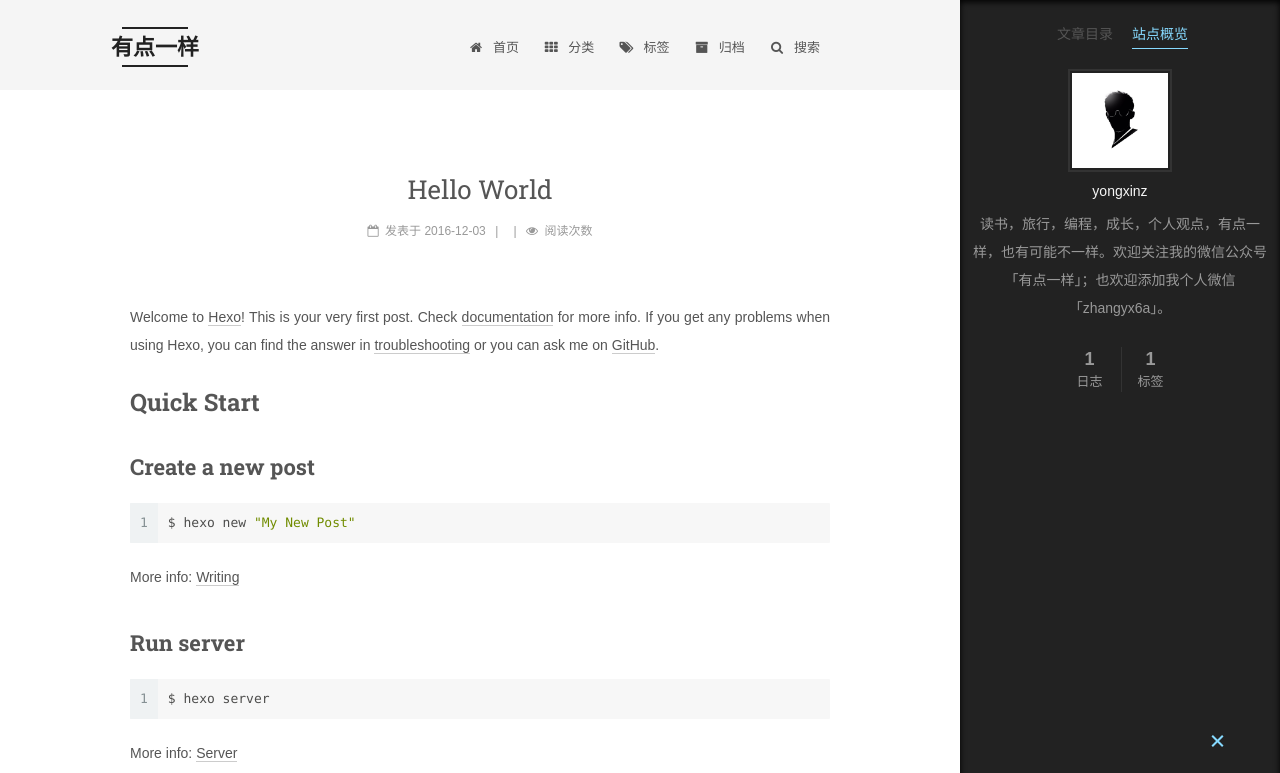
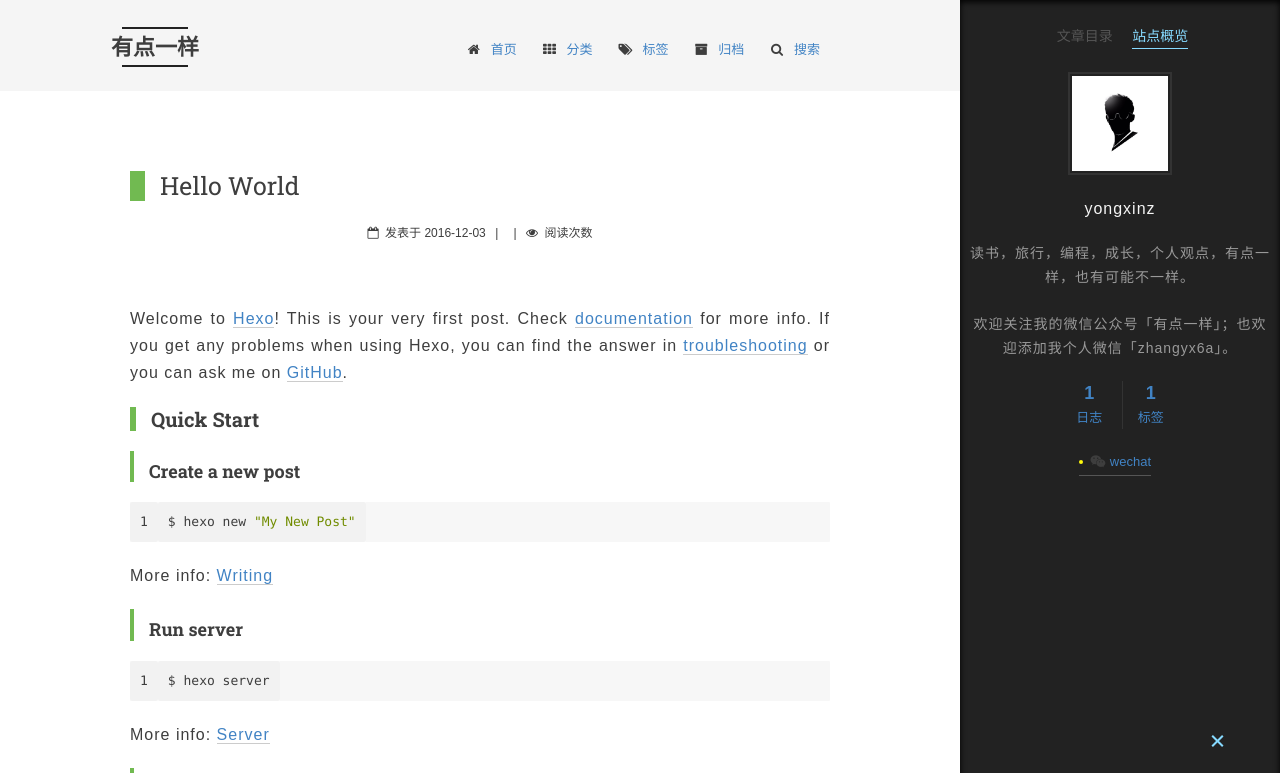
Before and after one commit to yongxinz/yongxinz.github.io, a plain HTML site: page 2016/12/03/hello-world/index.html in a window 1280 px wide. Both pictures are taken after a click on the item "站点概览". Shown: the top 773 px of the page. Drawn offline with Linux system fonts and the light colour scheme; a script that the page names is missing; a web font is replaced by a local one.

Commit message:
Site updated: 2016-12-06 19:05:19

```diff
--- a/2016/12/03/hello-world/index.html
+++ b/2016/12/03/hello-world/index.html
@@ -515,7 +515,7 @@ Quick">
                src="/uploads/avatar.jpg"
                alt="yongxinz" />
           <p class="site-author-name" itemprop="name">yongxinz</p>
-          <p class="site-description motion-element" itemprop="description">读书，旅行，编程，成长，个人观点，有点一样，也有可能不一样。欢迎关注我的微信公众号「有点一样」；也欢迎添加我个人微信「zhangyx6a」。</p>
+          <p class="site-description motion-element" itemprop="description">读书，旅行，编程，成长，个人观点，有点一样，也有可能不一样。<br><br> 欢迎关注我的微信公众号「有点一样」；也欢迎添加我个人微信「zhangyx6a」。</p>
         </div>
         <nav class="site-state motion-element">
           <div class="site-state-item site-state-posts">
@@ -541,6 +541,17 @@ Quick">
 
 
         <div class="links-of-author motion-element">
+
+
+              <span class="links-of-author-item">
+                <a href="http://mp.weixin.qq.com/profile?src=3&timestamp=1481021640&ver=1&signature=Wa7ZtoXUGVhHRWA4QtmuP2z3UZ1ejagEvHwh9SF-GLR*Ww*jlm99ADUSgLJLVAZyr*GrEkPTkU1r8xtQkXdGtQ==" target="_blank" title="wechat">
+
+                    <i class="fa fa-fw fa-wechat"></i>
+
+                  wechat
+                </a>
+              </span>
+
 
         </div>
 
--- a/css/main.css
+++ b/css/main.css
@@ -1680,7 +1680,7 @@ pre .javascript .function {
   width: 4px;
   height: 4px;
   border-radius: 50%;
-  background: #1dff7d;
+  background: #fffa0b;
 }
 .links-of-blogroll {
   font-size: 13px;
@@ -2731,3 +2731,94 @@ hr {
     text-align: center;
   }
 }
+* {
+  color: #3e3e3e;
+}
+p {
+  letter-spacing: 1px !important;
+  line-height: 1.7 !important;
+  min-height: 1em !important;
+  box-sizing: border-box !important;
+  word-wrap: break-word !important;
+  text-align: justify;
+  margin: 20px 0 !important;
+}
+blockquote {
+  border-left: 10px solid rgba(128,128,128,0.075);
+  background-color: rgba(128,128,128,0.05);
+  padding: 13px 15px !important;
+  margin: 0px;
+}
+blockquote p {
+  color: #898989;
+  margin: 0px;
+}
+strong {
+  font-weight: normal;
+  color: #fd5b03;
+}
+body {
+  font-size: 16px;
+}
+pre {
+  background-color: #f8f8f8;
+  border-radius: 3px;
+  word-wrap: break-word;
+  padding: 12px 13px;
+  font-size: 13px;
+  color: #898989;
+}
+h1,
+h2,
+h3,
+h4,
+h5,
+h6 {
+  word-break: break-all !important;
+  margin: 20px 0;
+  line-height: 1.2;
+  text-align: left;
+  font-weight: bold;
+  padding-left: 15px;
+}
+.post-title {
+  border-left: 15px solid #71ba51 !important;
+  font-size: 25px !important;
+  text-align: left !important;
+}
+h1 {
+  border-left: 6px solid #71ba51 !important;
+  font-size: 20px !important;
+}
+h2 {
+  border-left: 4px solid #71ba51 !important;
+  font-size: 18px !important;
+}
+h3 {
+  border-left: 4px solid #71ba51 !important;
+}
+a {
+  color: #4183c4 !important;
+  text-decoration: none !important;
+}
+ul,
+ol {
+  padding-left: 30px;
+}
+li {
+  line-height: 24px;
+}
+hr {
+  height: 4px;
+  padding: 0;
+  margin: 16px 0;
+  background-color: #e7e7e7;
+  border: 0 none;
+  overflow: hidden;
+  box-sizing: content-box;
+  border-bottom: 1px solid #ddd;
+}
+pre {
+  background: #f2f2f2 !important;
+  padding: 12px 13px;
+}
```
Also changed, not shown: archives/2016/12/index.html (+15 -4 lines), archives/2016/index.html (+15 -4 lines), archives/index.html (+15 -4 lines), categories/index.html (+15 -4 lines), index.html (+15 -4 lines), tags/Hello/index.html (+15 -4 lines), tags/index.html (+15 -4 lines).
